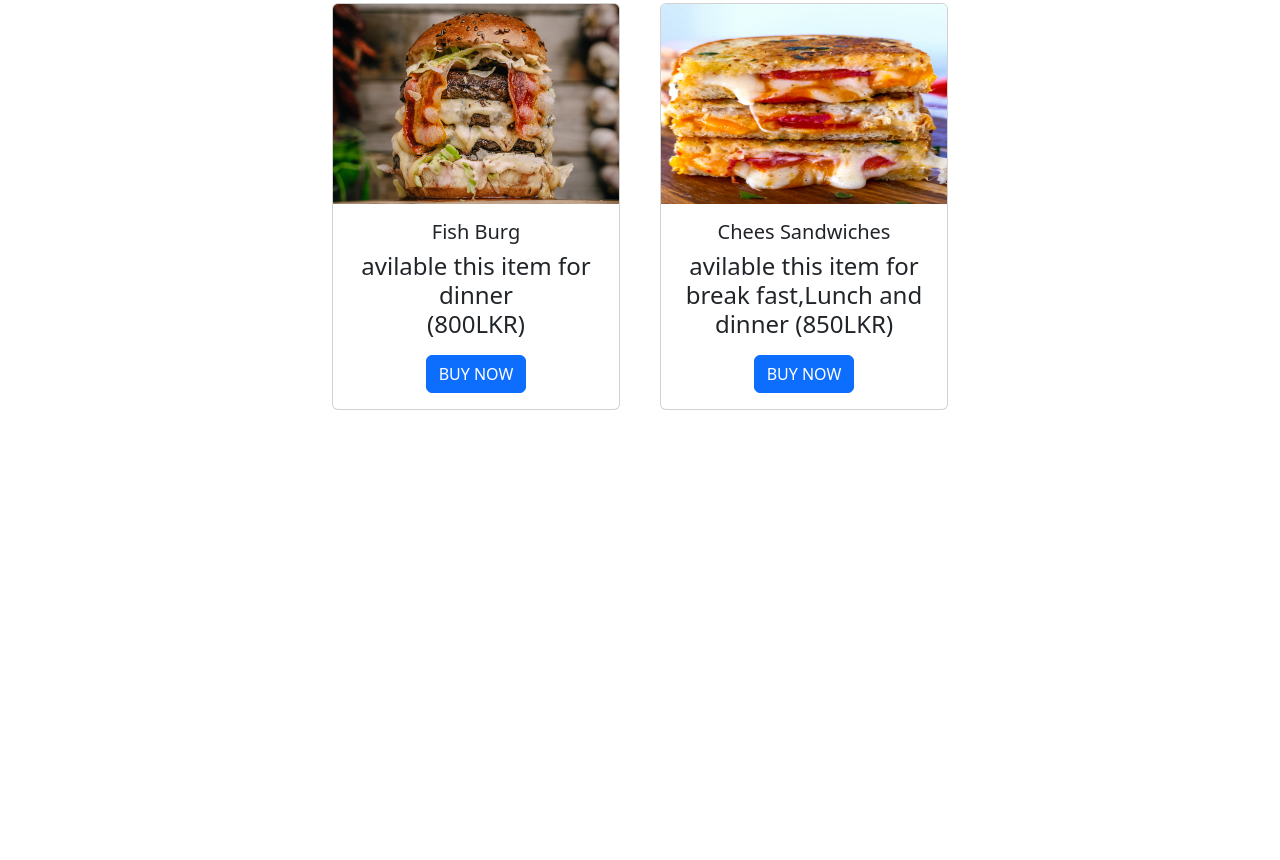
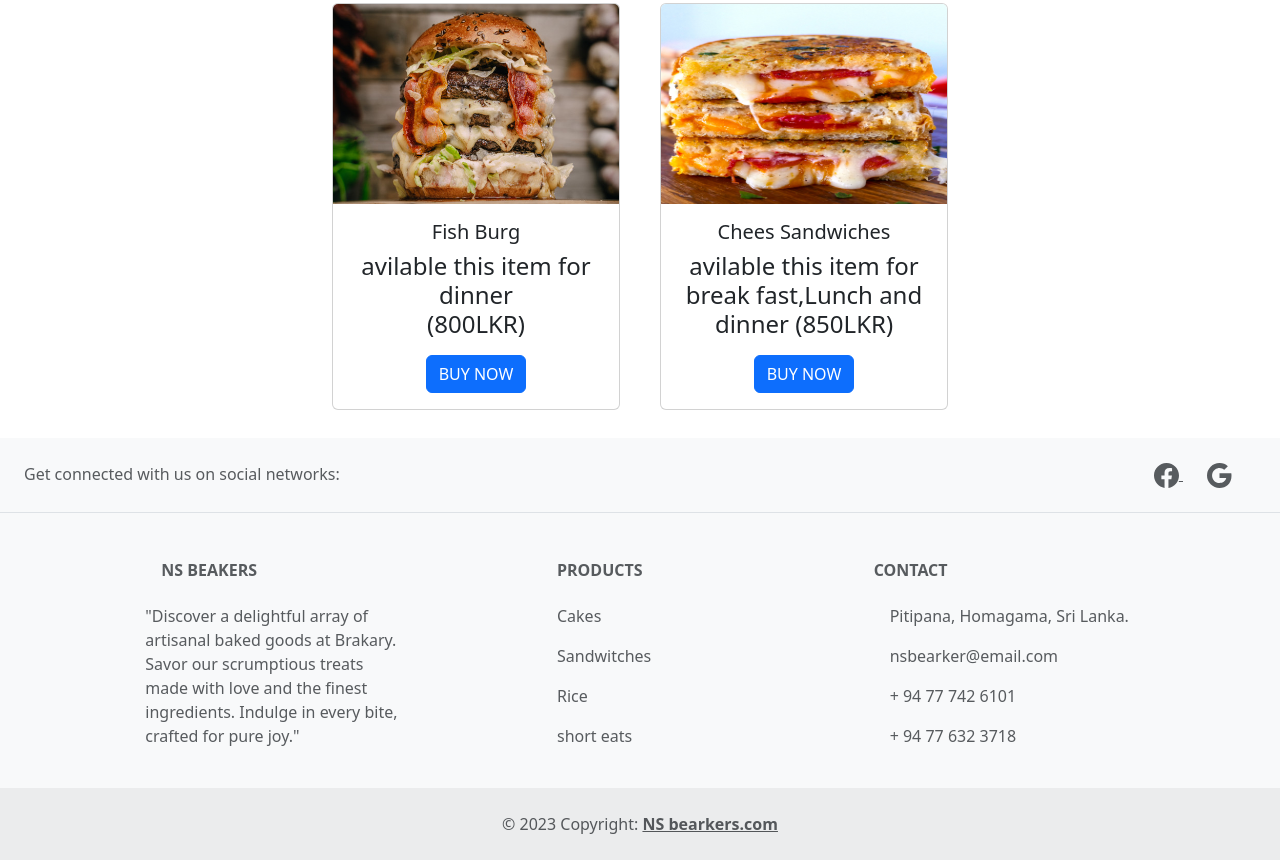
Before and after one commit to Dinethchathurya/new-becary, a plain HTML site: page lunch.html in a window 1280 px wide. Shown: the part 1188-2048 px from the top of the page. Before the commit the page ends 1626 px from the top, so only its background shows below. Drawn offline with nearby package versions, Linux system fonts and the light colour scheme.

Commit message:
add footer

```diff
--- a/lunch.html
+++ b/lunch.html
@@ -171,8 +171,104 @@
                     </div>
                   </div>
                 </div>
+
+
   </div>
+<footer class="text-center text-lg-start bg-light text-muted">
+<!-- Section: Social media -->
+<section class="d-flex justify-content-center justify-content-lg-between p-4 border-bottom">
+  <!-- Left -->
+  <div class="me-5 d-none d-lg-block">
+    <span>Get connected with us on social networks:</span>
+  </div>
+  <!-- Left -->
 
+  <!-- Right -->
+  <div>
+    <a href="" class="me-4 text-reset">
+      <svg xmlns="http://www.w3.org/2000/svg" width="25" height="25" fill="currentColor" class="bi bi-facebook"
+        viewBox="0 0 16 16">
+        <path
+          d="M16 8.049c0-4.446-3.582-8.05-8-8.05C3.58 0-.002 3.603-.002 8.05c0 4.017 2.926 7.347 6.75 7.951v-5.625h-2.03V8.05H6.75V6.275c0-2.017 1.195-3.131 3.022-3.131.876 0 1.791.157 1.791.157v1.98h-1.009c-.993 0-1.303.621-1.303 1.258v1.51h2.218l-.354 2.326H9.25V16c3.824-.604 6.75-3.934 6.75-7.951z" />
+      </svg>
+    </a>
+    <a href="" class="me-4 text-reset">
+      <svg xmlns="http://www.w3.org/2000/svg" width="25" height="25" fill="currentColor" class="bi bi-google"
+        viewBox="0 0 16 16">
+        <path
+          d="M15.545 6.558a9.42 9.42 0 0 1 .139 1.626c0 2.434-.87 4.492-2.384 5.885h.002C11.978 15.292 10.158 16 8 16A8 8 0 1 1 8 0a7.689 7.689 0 0 1 5.352 2.082l-2.284 2.284A4.347 4.347 0 0 0 8 3.166c-2.087 0-3.86 1.408-4.492 3.304a4.792 4.792 0 0 0 0 3.063h.003c.635 1.893 2.405 3.301 4.492 3.301 1.078 0 2.004-.276 2.722-.764h-.003a3.702 3.702 0 0 0 1.599-2.431H8v-3.08h7.545z" />
+      </svg>
+    </a>
+
+  </div>
+  <!-- Right -->
+</section>
+<!-- Section: Social media -->
+
+<!-- Section: Links  -->
+<section class="">
+  <div class="container text-center text-md-start mt-5">
+    <!-- Grid row -->
+    <div class="row mt-3">
+      <!-- Grid column -->
+      <div class="col-md-3 col-lg-4 col-xl-3 mx-auto mb-4">
+        <!-- Content -->
+        <h6 class="text-uppercase fw-bold mb-4">
+          <i class="fas fa-gem me-3"></i>NS Beakers
+        </h6>
+        <p>
+          "Discover a delightful array of artisanal baked goods at Brakary. Savor our scrumptious treats made with love
+          and the
+          finest ingredients. Indulge in every bite, crafted for pure joy."
+        </p>
+      </div>
+      <!-- Grid column -->
+
+      <!-- Grid column -->
+      <div class="col-md-2 col-lg-2 col-xl-2 mx-auto mb-4">
+        <!-- Links -->
+        <h6 class="text-uppercase fw-bold mb-4">
+          Products
+        </h6>
+        <p>
+          Cakes
+        </p>
+        <p>
+          Sandwitches
+        </p>
+        <p>
+          Rice
+        </p>
+        <p>
+          short eats
+        </p>
+      </div>
+      <!-- Grid column -->
+      <div class="col-md-4 col-lg-3 col-xl-3 mx-auto mb-md-0 mb-4">
+        <!-- Links -->
+        <h6 class="text-uppercase fw-bold mb-4">Contact</h6>
+        <p><i class="fas fa-home me-3"></i>Pitipana, Homagama, Sri Lanka.</p>
+        <p>
+          <i class="fas fa-envelope me-3"></i>
+          nsbearker@email.com
+        </p>
+        <p><i class="fas fa-phone me-3"></i> + 94 77 742 6101</p>
+        <p><i class="fas fa-print me-3"></i> + 94 77 632 3718</p>
+      </div>
+      <!-- Grid column -->
+    </div>
+    <!-- Grid row -->
+  </div>
+</section>
+<!-- Section: Links  -->
+
+<!-- Copyright -->
+<div class="text-center p-4" style="background-color: rgba(0, 0, 0, 0.05);">
+  © 2023 Copyright:
+  <a class="text-reset fw-bold" href="https://mdbootstrap.com/">NS bearkers.com</a>
+</div>
+<!-- Copyright -->
+</footer>
   <script src="https://cdn.jsdelivr.net/npm/bootstrap@5.3.0/dist/js/bootstrap.bundle.min.js"
     integrity="sha384-geWF76RCwLtnZ8qwWowPQNguL3RmwHVBC9FhGdlKrxdiJJigb/j/68SIy3Te4Bkz"
     crossorigin="anonymous"></script>
```
Also changed, not shown: files/footer.html (added, +109 -0 lines).
